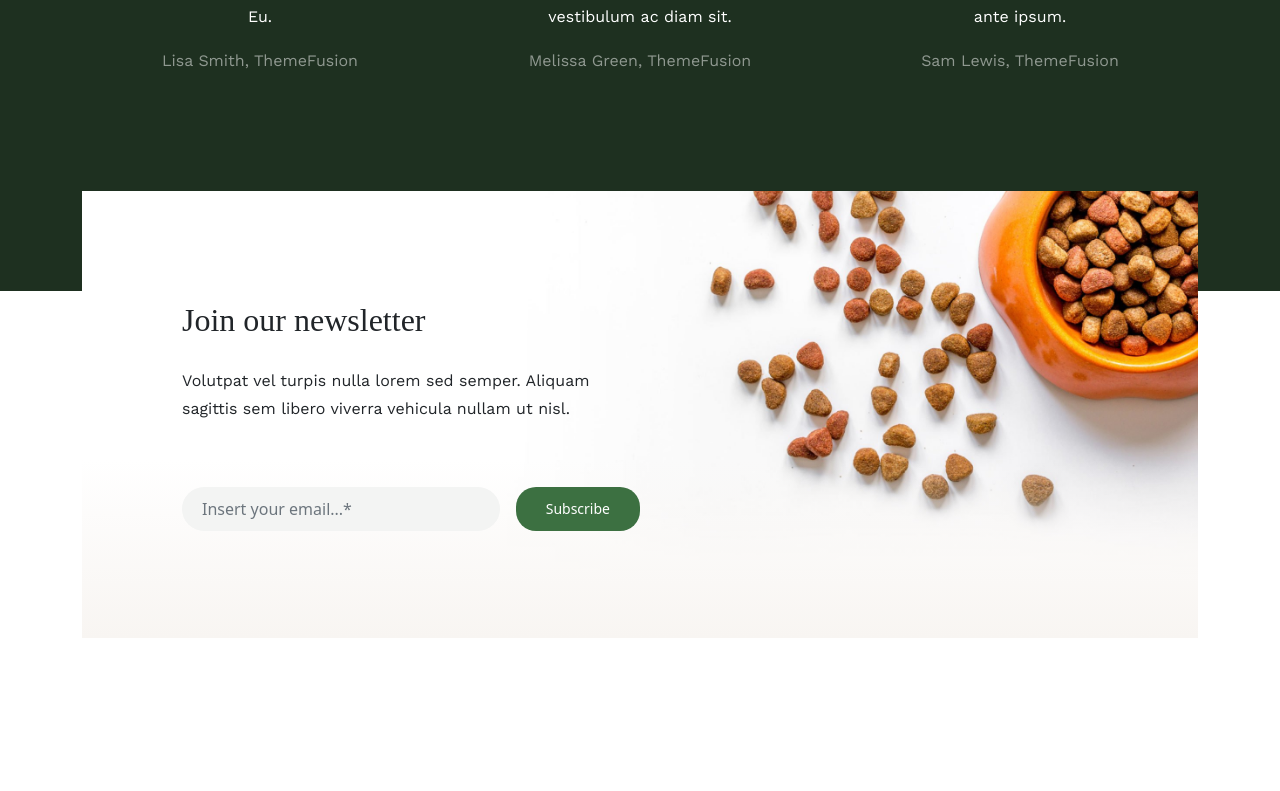
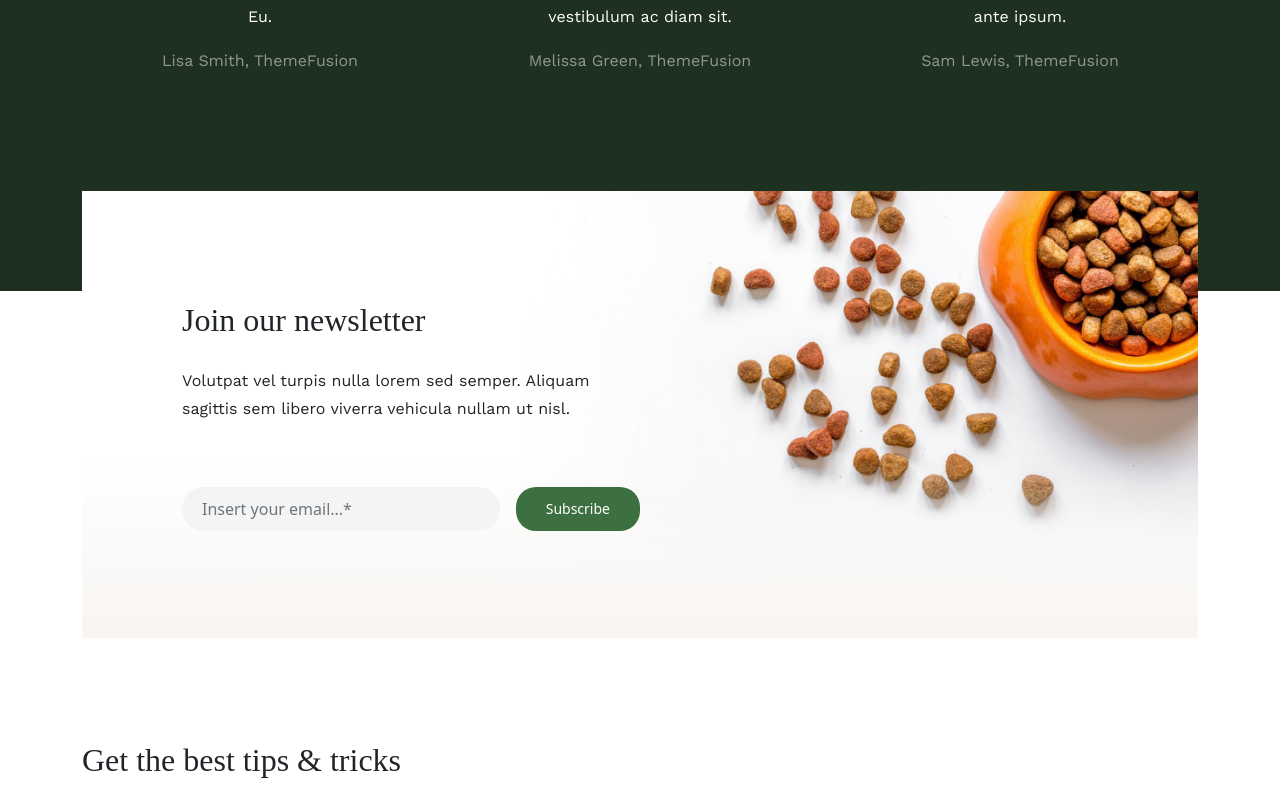
Before and after one commit to DanCiciarello/proj-html-vuejs, a Vue app: page / in a window 1280 px wide. Shown: the part 3860-4651 px from the top of the page. Before the commit the page ends 4598 px from the top, so only its background shows below. Built offline with nearby package versions, Linux system fonts and the light colour scheme; a web font is replaced by a local one.

Commit message:
Started Recent Articles component

```diff
--- a/src/components/RecentArticles.vue
+++ b/src/components/RecentArticles.vue
@@ -1,5 +1,14 @@
 <template>
-    <div></div>
+    <div>
+
+        <div class="container">
+
+            <h2>Get the best tips & tricks</h2>
+
+
+        </div>
+
+    </div>
 </template>
 
 <script>
```
